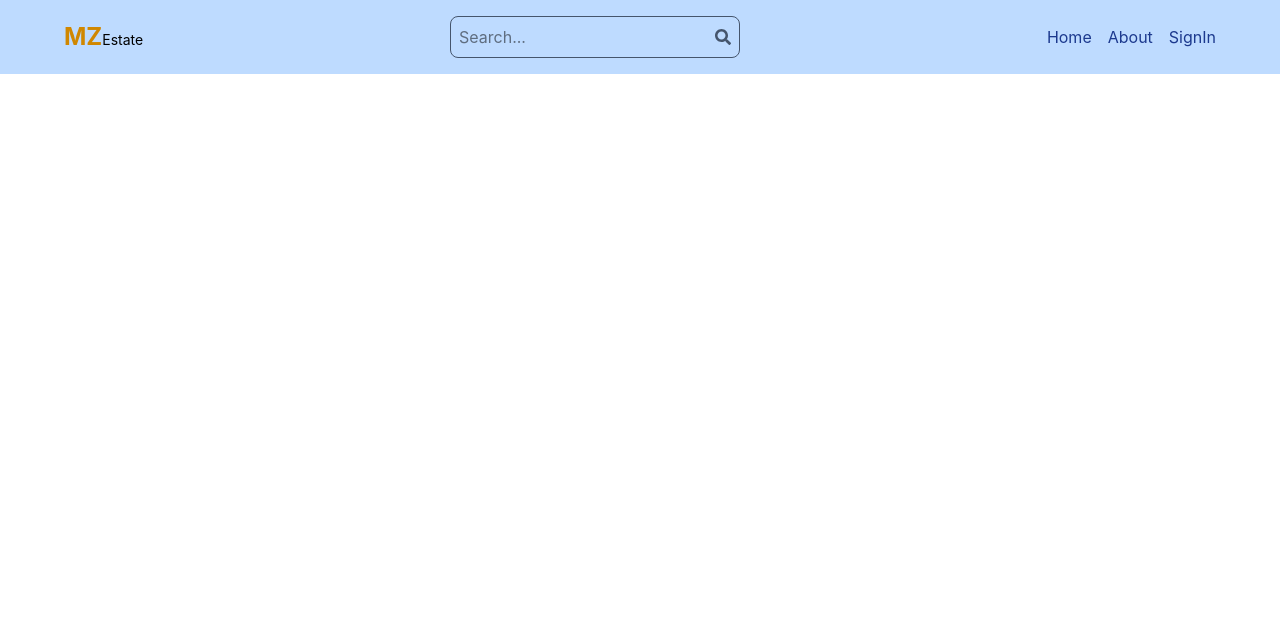
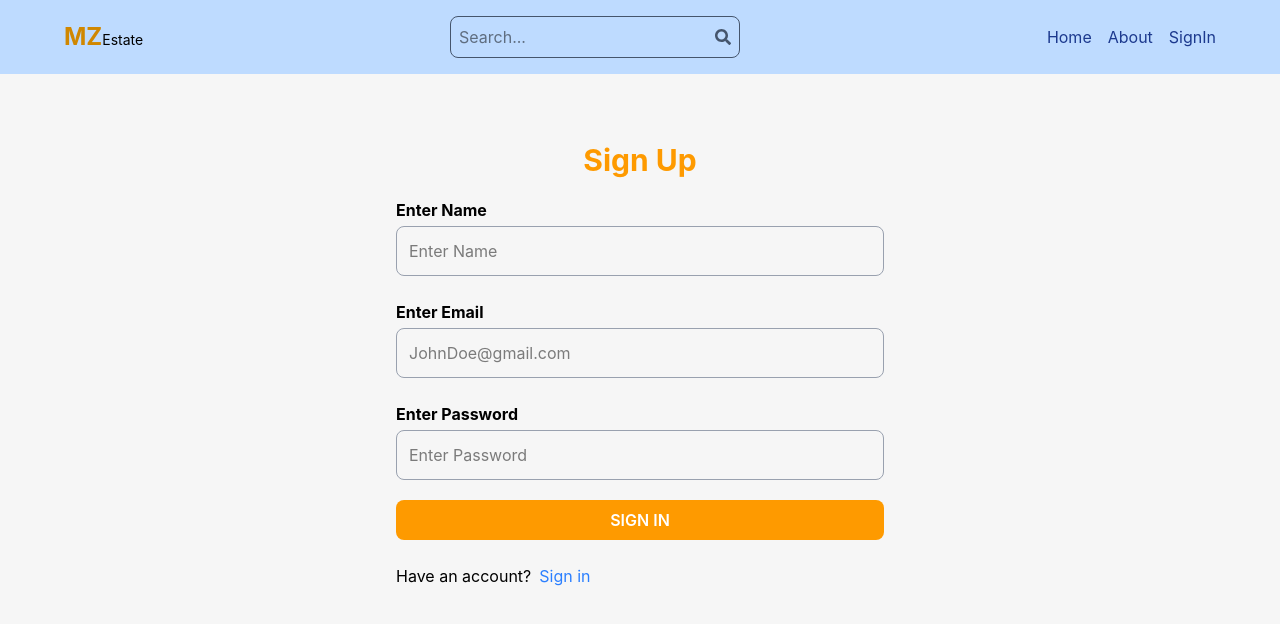
Before and after one commit to MyshaZeshan/mern-estate-website, a React (Vite) app in the folder client/: page /SignUp in a window 1280 px wide. Shown: the top 624 px of the page. Built offline with nearby package versions, Linux system fonts and the light colour scheme.

Commit message:
created SIgnUp UI

```diff
--- a/client/src/App.jsx
+++ b/client/src/App.jsx
@@ -1,8 +1,8 @@
 import React from 'react'
 import {BrowserRouter , Routes , Route} from 'react-router-dom'
 import Home from './Pages/Home'
+import SignUp from './Pages/SignUp'
 import SignIn from './Pages/SignIn'
-import SignOut from './Pages/SignOut'
 import Profile from './Pages/Profile'
 import About from './Pages/About'
 import Header from "./Components/Header"
@@ -14,7 +14,7 @@ const App = () => {
       <Routes>
         <Route path="/" element={<Home/>}/>
         <Route path="/SignIn" element={<SignIn/>}/>
-        <Route path="/SignOut" element={<SignOut/>}/>
+        <Route path="/SignUp" element={<SignUp/>}/>
         <Route path="/Profile" element={<Profile/>}/>
         <Route path="/About" element={<About/>}/>
       </Routes>
--- a/client/src/Pages/SignIn.jsx
+++ b/client/src/Pages/SignIn.jsx
@@ -1,8 +1,9 @@
 import React from 'react'
 
-export const SignIn = () => {
+const SignIn = () => {
   return (
-    <div>SignIn</div>
+    <div>In</div>
   )
 }
+
 export default SignIn;
--- a/client/src/Pages/SignOut.jsx
+++ /dev/null
@@ -1,9 +0,0 @@
-import React from 'react'
-
-const SignOut = () => {
-  return (
-    <div>SignOut</div>
-  )
-}
-
-export default SignOut
--- /dev/null
+++ b/client/src/Pages/SignUp.jsx
@@ -0,0 +1,32 @@
+import React from 'react'
+import {Link} from "react-router-dom"
+
+export const SignUp = () => {
+  return (
+    <section className='mx-auto p-3 max-w-lg '>
+      <h1 className='text-3xl font-bold text-center mt-14 text-amber-500'>Sign Up</h1>
+      <form className='flex flex-col gap-1'>
+        <label className='font-bold mt-5'>Enter Name</label>
+        <input type = "text" placeholder='Enter Name' className='border p-3 rounded-lg border-gray-400' id='username'/>
+
+        <label className='font-bold mt-5'>Enter Email</label>
+        <input type = "email" placeholder='JohnDoe@gmail.com' className='border p-3 rounded-lg border-gray-400' id='email'/>
+
+        <label className='font-bold mt-5'>Enter Password</label>
+        <input type = "password" placeholder='Enter Password' className='border p-3 rounded-lg border-gray-400' id='password'/>
+        <button class="w-full mt-4 py-2 bg-amber-500 text-white font-semibold rounded-lg hover:bg-amber-600 transition uppercase">
+        Sign In
+        </button>
+
+        <div className='flex gap-2 mt-5'>
+          <p>Have an account?</p>
+          <Link to={"/SignIn"}>
+            <span className='text-blue-500'>Sign in</span>
+          </Link>
+        </div>
+      </form>
+
+    </section>
+  )
+}
+export default SignUp;
--- a/client/src/index.css
+++ b/client/src/index.css
@@ -1 +1,5 @@
 @import "tailwindcss";
+
+body{
+    background-color: rgb(246, 246, 246)
+}
```
